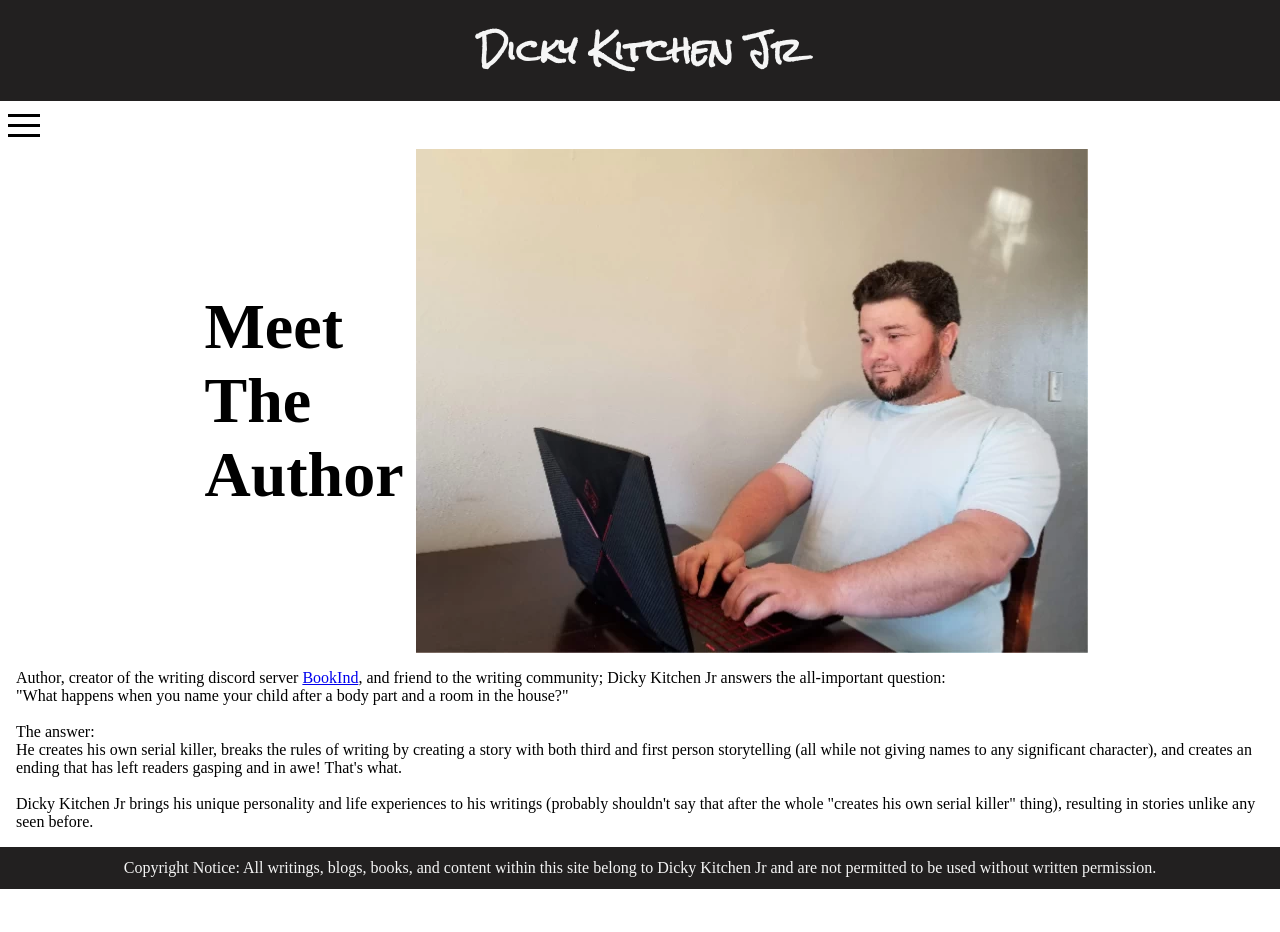
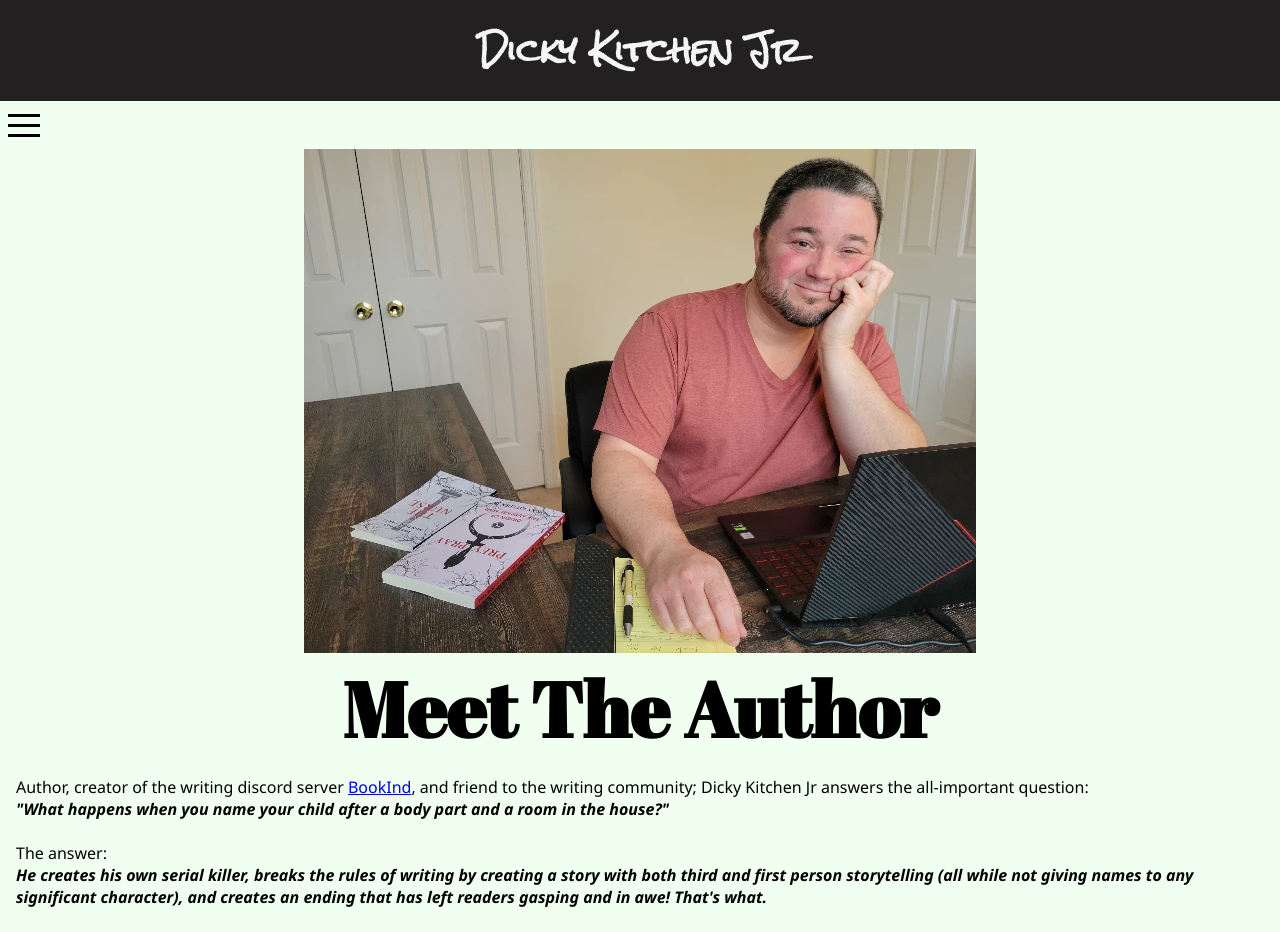
Before and after one commit to DickyKitchenJr/author-site-version-2, a React (Create React App) app in the folder author-v2/: page /about in a window 1280 px wide. Shown: the top 932 px of the page. Before the commit the page ends 889 px from the top, so only its background shows below. Built offline with nearby package versions, Linux system fonts and the light colour scheme.

Commit message:
adjusted font family/styling and swapped image

```diff
--- a/author-v2/src/Components/About.css
+++ b/author-v2/src/Components/About.css
@@ -1,14 +1,33 @@
+@font-face {
+  font-family: "Abril Fatface";
+  src: url(../Fonts/AbrilFatface-Regular.ttf);
+  font-display: swap;
+}
+
+.about{
+    background-color: hsl(120, 100%, 97%);
+}
+
 .about-header{
-    display: flex;
-    justify-content: center;
+    width: fit-content;
+    margin-right: auto;
+    margin-left: auto;
 }
 
 .about-h2{
+    font-family: "Abril Fatface", 'Times New Roman', Times, serif;
     margin-top: auto;
     margin-bottom: auto;
     padding-left: 1vw;
     padding-right: 1vw;
-    font-size: 5vw;
+    font-size: 9vw;
+    text-align: center;
+}
+
+@media only screen and (min-width: 1000px) {
+    .about-h2{
+        font-size: 6vw;
+    }
 }
 
 .typing-author{
@@ -17,4 +36,10 @@
 
 .about-p{
     padding: 1rem;
+    font-family: 'Segoe UI', Tahoma, Geneva, Verdana, sans-serif;
 }
+
+.about-span{
+    font-style: italic;
+    font-weight: bold;
+}
--- a/author-v2/src/Components/About.js
+++ b/author-v2/src/Components/About.js
@@ -14,25 +14,23 @@ function About() {
       {/* TODO: Finish writing bio and possibly include a links section for resources */}
       <Header />
 
-      <div className="nav-menu">
+      <div className="about">
+
+        <div className="nav-menu">
         <Hamburger toggled={isOpen} toggle={setOpen} />
         {isOpen ? <Nav /> : null}
       </div>
 
       <main className="about-main">
         <div className="about-header">
-          <h2 className="about-h2">
-            Meet
-            <br />
-            The
-            <br />
-            Author
-          </h2>
           <img
-            className="typing-author"
-            src={TypingAuthor}
-            alt="Dicky Kitchen Jr typing on his laptop"
-          />
+          className="typing-author"
+          src={TypingAuthor}
+          alt="Dicky Kitchen Jr typing on his laptop"
+        />
+        <h2 className="about-h2">
+          Meet The Author
+        </h2>
         </div>
 
         <p className="about-p">
@@ -43,19 +41,20 @@ function About() {
             rel="noreferrer"
           >
             BookInd
-          </a>,{" "}
-          and friend to the writing community; Dicky Kitchen Jr answers the all-important question:
+          </a>
+          , and friend to the writing community; Dicky Kitchen Jr answers the
+          all-important question:
           <br />
-          "What happens when you name your child after a body part and a room in
-          the house?"
+          <span className="about-span">"What happens when you name your child after a body part and a room in
+          the house?"</span>
           <br />
           <br />
           The answer:
           <br />
-          He creates his own serial killer, breaks the rules of writing by
+          <span className="about-span">He creates his own serial killer, breaks the rules of writing by
           creating a story with both third and first person storytelling (all
           while not giving names to any significant character), and creates an
-          ending that has left readers gasping and in awe! That's what.
+          ending that has left readers gasping and in awe! That's what.</span>
           <br />
           <br />
           Dicky Kitchen Jr brings his unique personality and life experiences to
@@ -64,6 +63,8 @@ function About() {
           before.
         </p>
       </main>
+      </div>
+
 
       <Copyright />
     </>
--- a/author-v2/src/Components/LandingPage.css
+++ b/author-v2/src/Components/LandingPage.css
@@ -15,7 +15,7 @@
 
 .landing-link {
   display: block;
-  font-family: "Abril Fatface", cursive;
+  font-family: "Abril Fatface", 'Times New Roman', Times, serif;
   font-size: 7vw;
   color: black;
   text-decoration: none;
```
Also changed, not shown: author-v2/src/Images/author-typing.webp.
